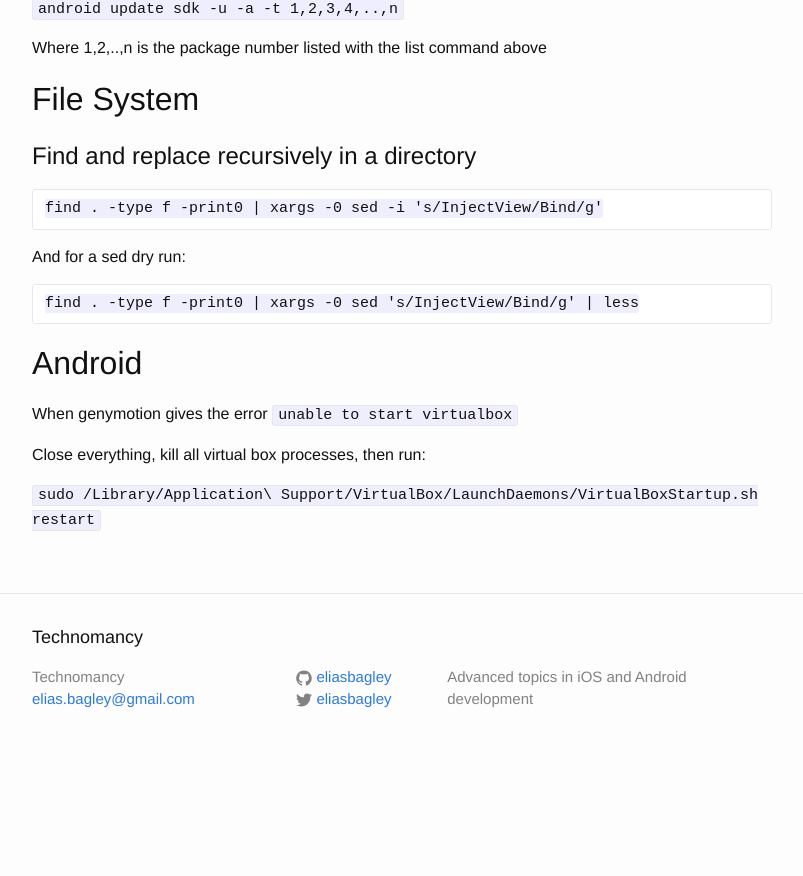
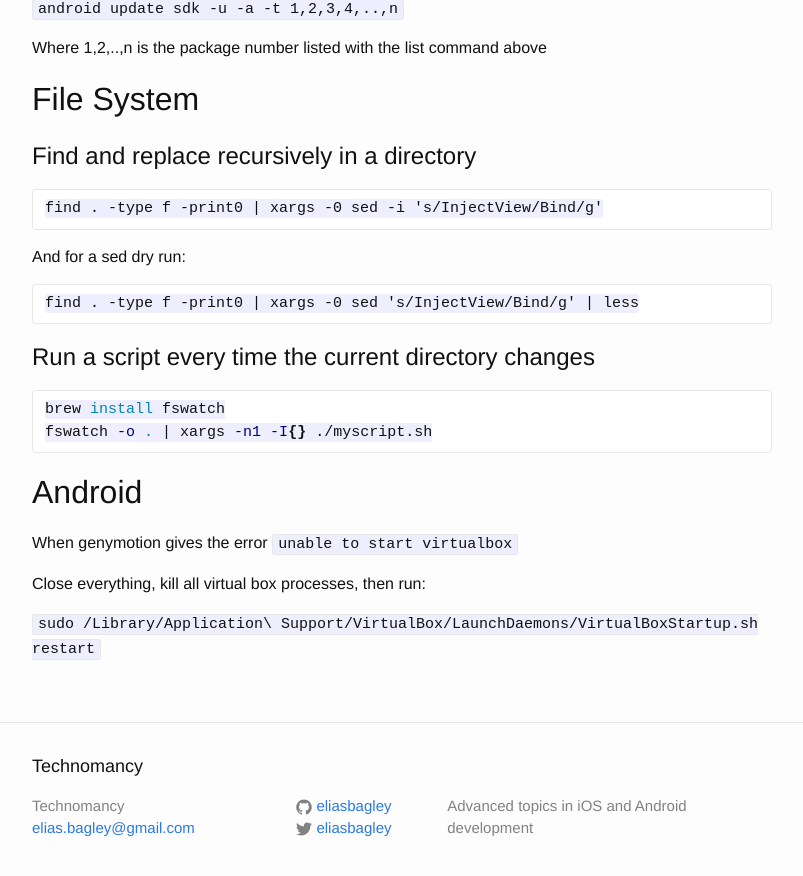
Before and after one commit to eliasbagley/eliasbagley.github.io, a Jekyll site: the page built from _posts/2015-11-03-shell-magic.markdown, in a window 1280 px wide and 900 px high, scrolled down 1211 px. Shown: the top 876 px of the window, without its empty margins (238-1041 px from the left). Built offline with Jekyll 4.4.1, drawn with Linux system fonts in a browser that asks for light colours; Markdown is read by kramdown in place of the engine named in the settings; comment, search, counter and statistics services are not loaded; before the commit the page ends 1982 px from its top, so only the background shows below that.

Commit message:
Update shell magic

````diff
--- a/_posts/2015-11-03-shell-magic.markdown
+++ b/_posts/2015-11-03-shell-magic.markdown
@@ -62,6 +62,13 @@ And for a sed dry run:
 find . -type f -print0 | xargs -0 sed 's/InjectView/Bind/g' | less
 ```
 
+# Run a script every time the current directory changes
+
+```bash
+brew install fswatch
+fswatch -o . | xargs -n1 -I{} ./myscript.sh
+```
+
 ## Android
 
 When genymotion gives the error `unable to start virtualbox`
````
